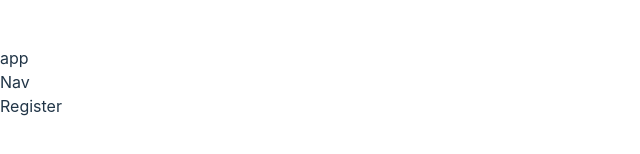
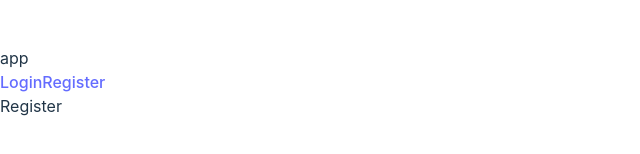
Before and after one commit to shmuelkalazan/client, a React (Vite) app in the folder war/: page /register in a window 1280 px wide. Shown: the part 318-472 px from the top of the page, without its empty margins (0-640 px from the left). Built offline with nearby package versions, Linux system fonts and the light colour scheme.

Commit message:
build the stor and one slice

```diff
--- a/war/src/components/Nav.tsx
+++ b/war/src/components/Nav.tsx
@@ -15,8 +15,23 @@ function Nav() {
       //alert("Log out successfully")
     }
   return (
-    <div>Nav
-
+    <div className="nav">
+    {user.user ? (
+      <>
+      {/* {console.log(user.user)} */}
+        <NavLink to={"/votes"}>Votes</NavLink>
+        {/* {user.user.isAdmin && (
+          <NavLink to={"/statistics"}>Statistics</NavLink>
+        )} */}
+        <button onClick={() => {logOut()}}>Logout</button>
+      </>
+    ) : (
+      <>
+      {/* {console.log(user.user)} */}
+        <NavLink to={"/login"}>Login</NavLink>
+        <NavLink to={"/register"}>Register</NavLink>
+      </>
+    )}
     </div>
   )
 }
```
